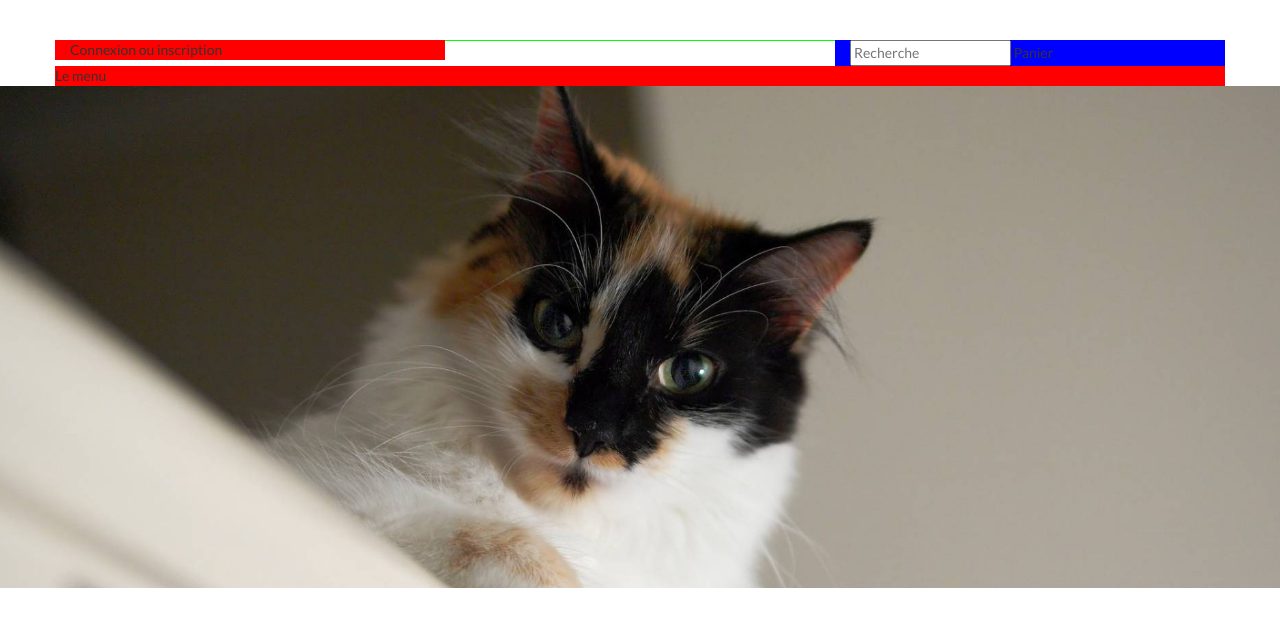
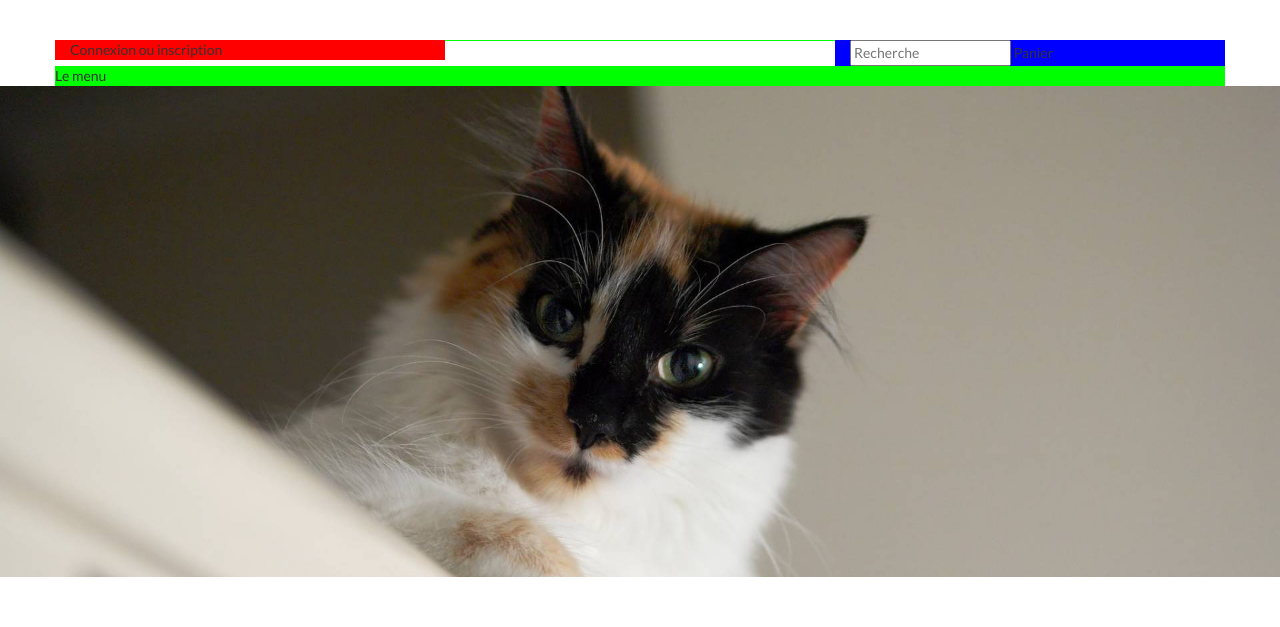
Before and after one commit to emaletip/ulysse, a PHP site: page /maquette/index.php in a window 1280 px wide. Shown: the top 627 px of the page. Run offline with PHP 8.4, Linux system fonts and the light colour scheme.

Commit message:
Je n'ai plus d'imagination de nom de commit ...

```diff
--- a/maquette/index.php
+++ b/maquette/index.php
@@ -10,7 +10,9 @@
 	<body>
 		<!-- HEADER -->
 		<header class="clearfix">
+
 			<div class="container">
+				<!-- Connection, inscription and cart -->
 				<div class="row">
 					<div class="col-md-4 left">
 						<div id="block-login" class="block">Connexion ou inscription</div>
@@ -22,19 +24,26 @@
 						<div id="block-cart" class="block">Panier</div>
 					</div>
 				</div>
+
+				<!-- Navigation -->
 				<div class="row">
 					<div class="col-md-12">
 						<nav>Le menu</nav>
 					</div>
 				</div>
 			</div>
-			<div class="row">
-				<div class="col-md-12">
-					<div id="block-slideshow" class="block">
-						<img class="img-responsive" src="img/cats-q-c-1920-1250-5.jpg" alt="UN CHAT !" />
+
+			<div class="container-fluid">
+				<!-- Slideshow -->
+				<div class="row">
+					<div class="col-md-12">
+						<div id="block-slideshow" class="block">
+							<img class="img-responsive" src="img/cats-q-c-1920-1250-5.jpg" alt="UN CHAT !" />
+						</div>
 					</div>
 				</div>
 			</div>
+
 		</header>
 		<!-- END HEADER -->
 
--- a/vendor/css/styles.css
+++ b/vendor/css/styles.css
@@ -6,7 +6,12 @@ body {
 	font-family: "Lato Regular", Arial;
 }
 nav {
-  background-color: #ff0000;
+  background-color: #00ff00;
+}
+.left,
+.middle,
+.right {
+  height: auto;
 }
 .left {
 	background-color: #ff0000;
```
